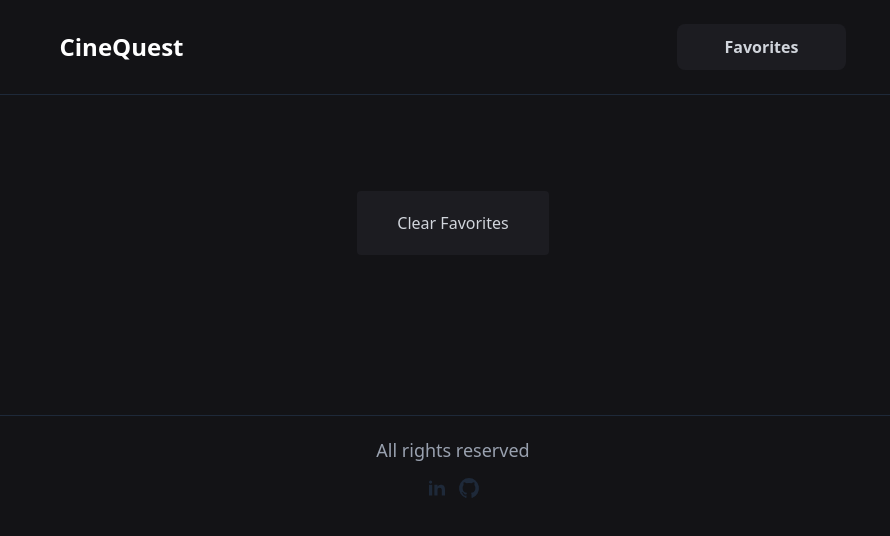
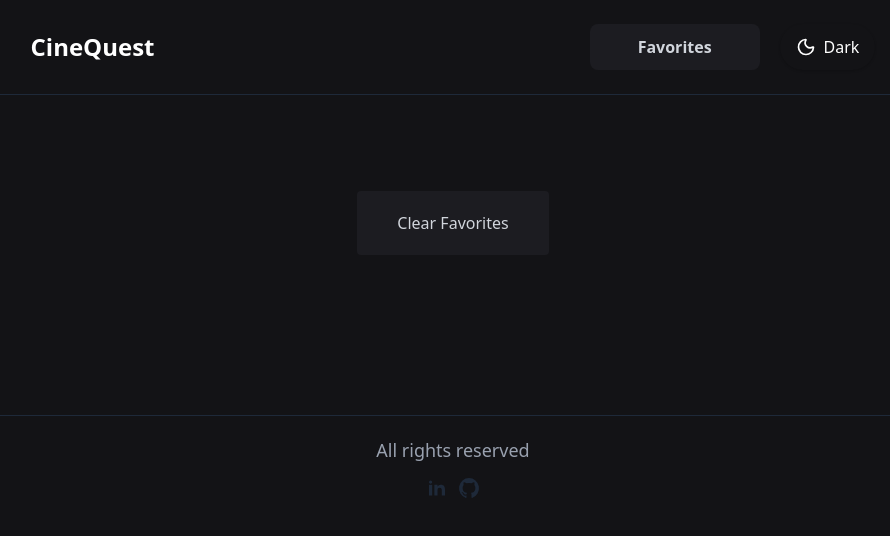
Before and after one commit to rdplus2015/cineQuest, a React (Vite) app in the folder app/: page /favorites in a window 1280 px wide. Shown: the top 536 px of the page, without its empty margins (187-1077 px from the left). Built offline with nearby package versions, Linux system fonts and the light colour scheme.

Commit message:
dark mode component added

```diff
--- a/app/package.json
+++ b/app/package.json
@@ -12,6 +12,7 @@
   "dependencies": {
     "@tailwindcss/vite": "^4.1.10",
     "framer-motion": "^12.23.0",
+    "lucide-react": "^0.525.0",
     "react": "^19.1.0",
     "react-dom": "^19.1.0",
     "react-router-dom": "^7.6.2"
--- /dev/null
+++ b/app/src/components/darkModeToggle.jsx
@@ -0,0 +1,24 @@
+import { useState, useEffect } from "react";
+import { Moon, Sun } from "lucide-react"; // optionnel : icônes si tu veux
+
+export default function DarkModeToggle() {
+  const [isDark, setIsDark] = useState(false);
+
+  useEffect(() => {
+    if (isDark) {
+      document.documentElement.classList.add("dark");
+    } else {
+      document.documentElement.classList.remove("dark");
+    }
+  }, [isDark]);
+
+  return (
+    <button
+      onClick={() => setIsDark(!isDark)}
+      className="flex items-center gap-2 px-4 py-2 rounded-full transition-all bg-mainBlack text-white dark:bg-white dark:text-black shadow hover:scale-105"
+    >
+      {isDark ? <Sun size={20} /> : <Moon size={20} />}
+      {isDark ? "Light" : "Dark"}
+    </button>
+  );
+}
--- a/app/src/components/layout/headerLayout.jsx
+++ b/app/src/components/layout/headerLayout.jsx
@@ -1,5 +1,7 @@
 import LinkButton from "../LinkButton"
 import { motion } from "framer-motion"
+import DarkModeToggle
+ from "../darkModeToggle"
 export default function Header() {
         return (
                 <header className="py-4  border-b-1 border-gray-800">
@@ -15,13 +17,16 @@
                                         </motion.h1>
                                         </a>
                                 </div>
-                                <motion.span
+                                <motion.div
                                         initial={{ opacity: 0, x:20}}
                                         animate={{ opacity: 1, x:0 }}
                                         transition={{ duration: 1, ease: "easeOut" }}
+                                        className="flex gap-5"
                                 >
+
                                         <LinkButton to={"/favorites"} className="bg-secondaryBlack text-gray-300 hover:bg-red-500 font-bold"> Favorites </LinkButton>
-                                  </motion.span>
+                                        <DarkModeToggle/>
+                                  </motion.div>
 
                         </div>
                 </header>
--- a/app/src/index.css
+++ b/app/src/index.css
@@ -1,5 +1,6 @@
 @import "tailwindcss";
 
+@custom-variant dark (&:where(.dark, .dark *));
 
 @theme{
         --color-mainBlack: #131316;
```
Also changed, not shown: 1 other file (tests, documents, lock files or other folders).
